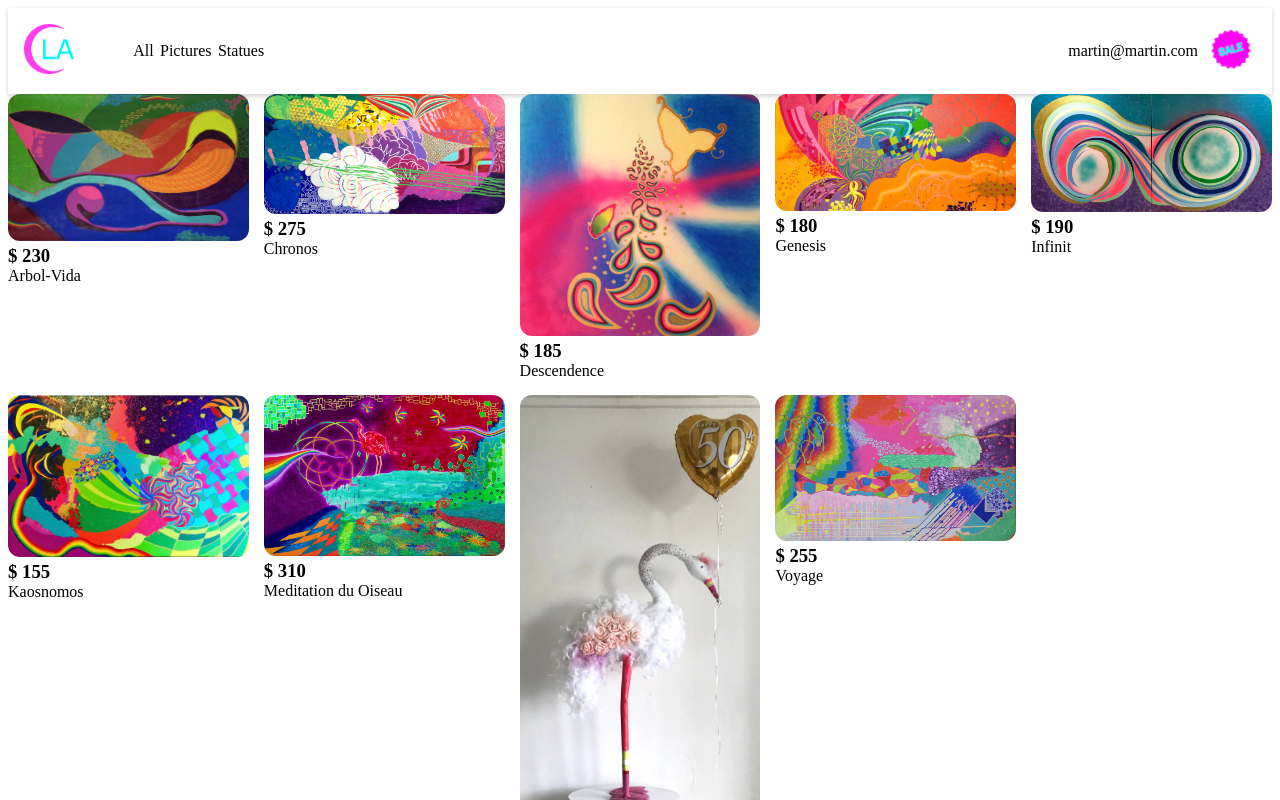
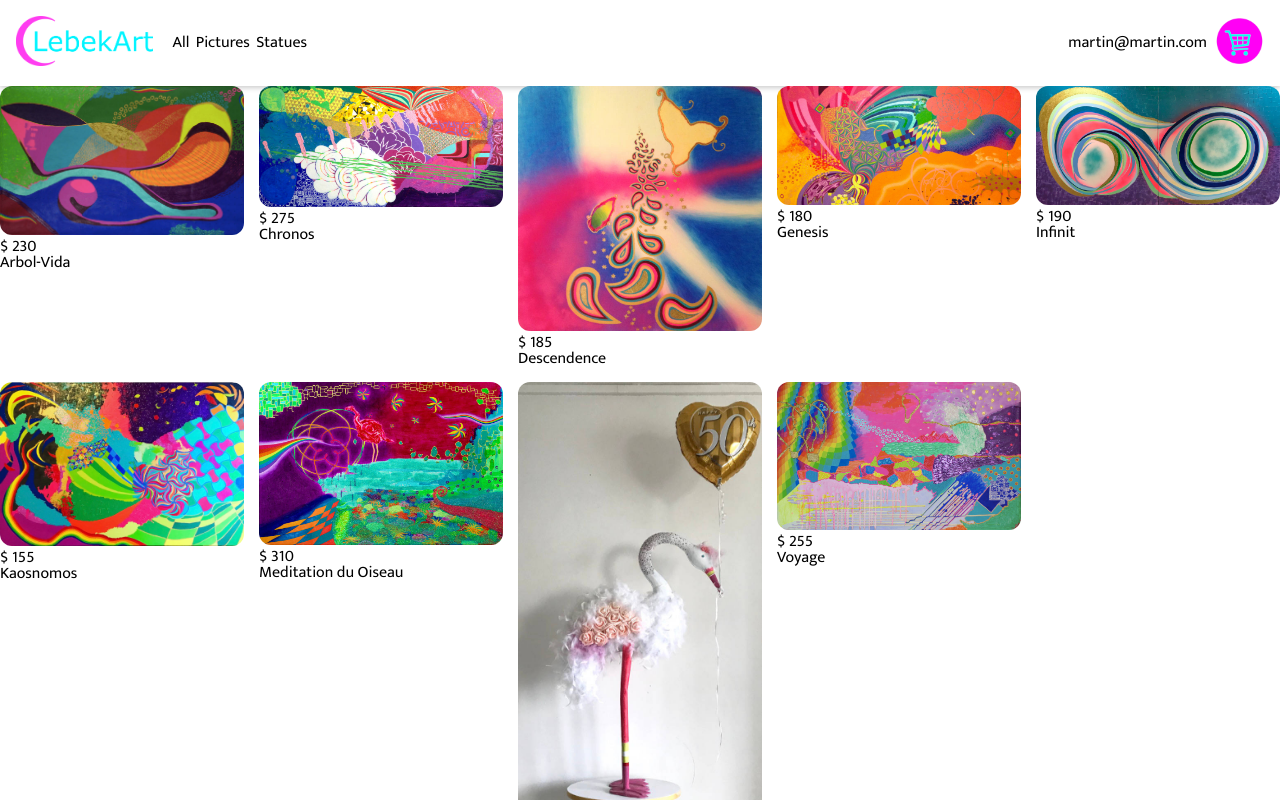
Before and after one commit to martinpercu/an-angular-store, an Angular app: page / in a window 1280 px wide. Shown: the top 800 px of the page. Built offline with nearby package versions, Linux system fonts and the light colour scheme.

Commit message:
side-menu implementation + styles

```diff
--- a/src/app/components/img/img.component.scss
+++ b/src/app/components/img/img.component.scss
@@ -1,3 +1,4 @@
 img {
   max-width: 100%;
+
 }
--- a/src/app/components/nav/nav.component.html
+++ b/src/app/components/nav/nav.component.html
@@ -1,6 +1,6 @@
 <div class="show-mobile">
   <div>
-    <button>
+    <button (click)="toggleMenu()">
       <img src="./assets/images/nav/logo-corto.png" alt="menu">
     </button>
     <a href="">
@@ -10,12 +10,21 @@
       <img src="./assets/images/nav/shopping-cart.png" alt="logo">
     </a>
   </div>
+<div class="side-menu" [class.active]="activeMenu">
+  <button (click)="toggleMenu()">Close</button>
+  <ul>
+    <li><a href="">All</a></li>
+    <li><a href="">Pictures</a></li>
+    <li><a href="">Statues</a></li>
+  </ul>
 </div>
+</div>
+
 <div class="hide-mobile">
   <div>
     <nav>
-      <a class="logo" href="">
-        <img src="./assets/images/nav/logo-corto.png" alt="menu">
+      <a class="logo logoLong" href="">
+        <img src="./assets/images/nav/logo-largo.png" alt="menu">
       </a>
       <ul>
         <li><a href="">All</a></li>
@@ -27,7 +36,7 @@
       <div class="account">martin@martin.com</div>
       <div>
         <a href="">
-          <img src="./assets/images/nav/logo-sale.png" alt="logo">
+          <img src="./assets/images/nav/shopping-cart.png" alt="logo">
         </a>
       </div>
 
--- a/src/app/components/nav/nav.component.scss
+++ b/src/app/components/nav/nav.component.scss
@@ -9,6 +9,22 @@
     button {
       border: 0;
       background: transparent;
+    }
+  }
+  .side-menu {
+    position: fixed;
+    top: 0;
+    left: 0;
+    bottom: 0;
+    right: 0;
+    background: whitesmoke;
+    display: flex;
+    flex-direction: column;
+    justify-content: flex-start;
+    transform: translateX(-100%);
+    transition: all ease-out 0.5s;
+    &.active {
+      transform: translateX(0);
     }
   }
 }
@@ -47,7 +63,8 @@
 }
 
 img {
-  width: 50px;
+    // width: 50px;
+    height: 50px;
 }
 
 /* Medium only */
--- a/src/app/components/nav/nav.component.ts
+++ b/src/app/components/nav/nav.component.ts
@@ -7,4 +7,10 @@
 })
 export class NavComponent {
 
+  activeMenu = false;
+
+  toggleMenu() {
+    this.activeMenu = !this.activeMenu
+  }
+
 }
--- a/src/styles.scss
+++ b/src/styles.scss
@@ -1,4 +1,11 @@
 /* You can add global styles to this file, and also import other style files */
+
+@import url('https://fonts.googleapis.com/css2?family=Mukta:wght@200;300;400;500;600;700;800&display=swap');
+@import url(./styles/reset.scss);
+
+* {
+  font-family: Mukta;
+}
 
 .products--grid {
   app-img {
--- /dev/null
+++ b/src/styles/reset.scss
@@ -0,0 +1,48 @@
+/* http://meyerweb.com/eric/tools/css/reset/
+   v2.0 | 20110126
+   License: none (public domain)
+*/
+
+html, body, div, span, applet, object, iframe,
+h1, h2, h3, h4, h5, h6, p, blockquote, pre,
+a, abbr, acronym, address, big, cite, code,
+del, dfn, em, img, ins, kbd, q, s, samp,
+small, strike, strong, sub, sup, tt, var,
+b, u, i, center,
+dl, dt, dd, ol, ul, li,
+fieldset, form, label, legend,
+table, caption, tbody, tfoot, thead, tr, th, td,
+article, aside, canvas, details, embed,
+figure, figcaption, footer, header, hgroup,
+menu, nav, output, ruby, section, summary,
+time, mark, audio, video {
+	margin: 0;
+	padding: 0;
+	border: 0;
+	font-size: 100%;
+	font: inherit;
+	vertical-align: baseline;
+}
+/* HTML5 display-role reset for older browsers */
+article, aside, details, figcaption, figure,
+footer, header, hgroup, menu, nav, section {
+	display: block;
+}
+body {
+	line-height: 1;
+}
+ol, ul {
+	list-style: none;
+}
+blockquote, q {
+	quotes: none;
+}
+blockquote:before, blockquote:after,
+q:before, q:after {
+	content: '';
+	content: none;
+}
+table {
+	border-collapse: collapse;
+	border-spacing: 0;
+}
```
